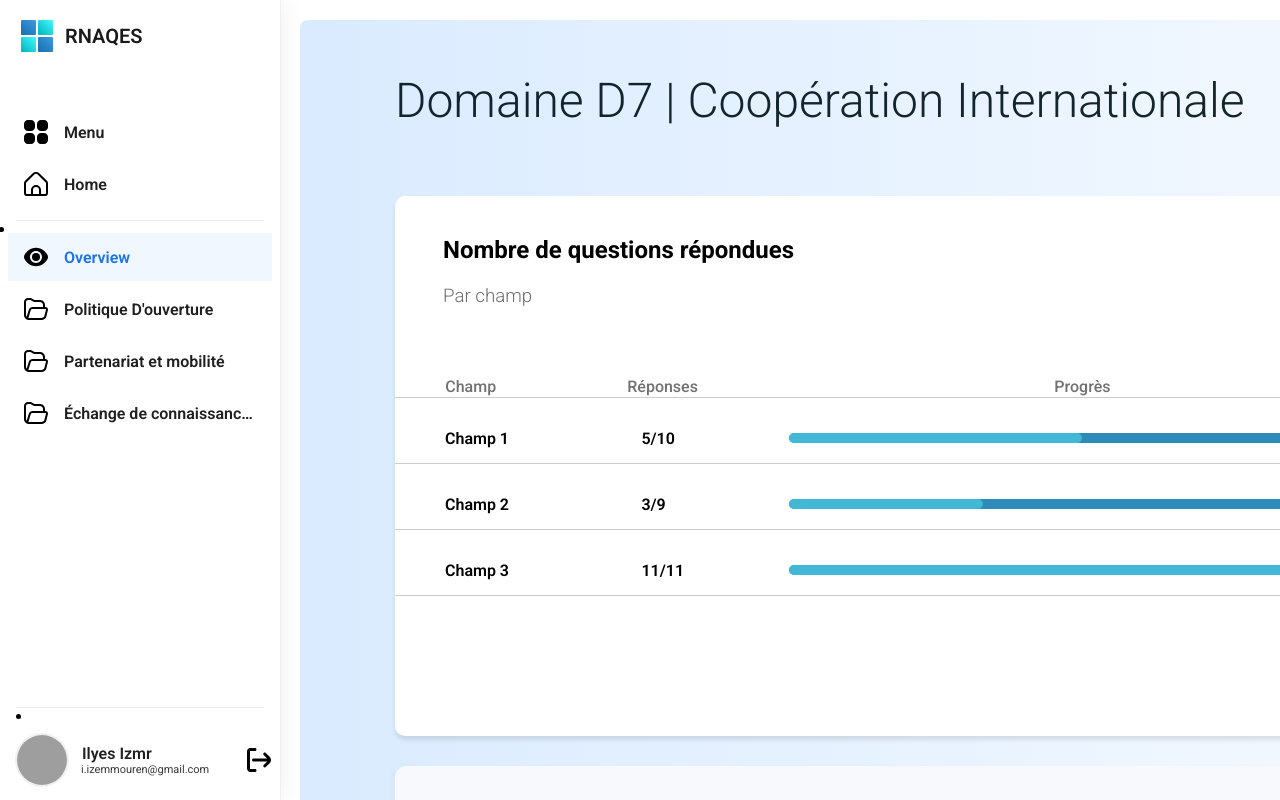
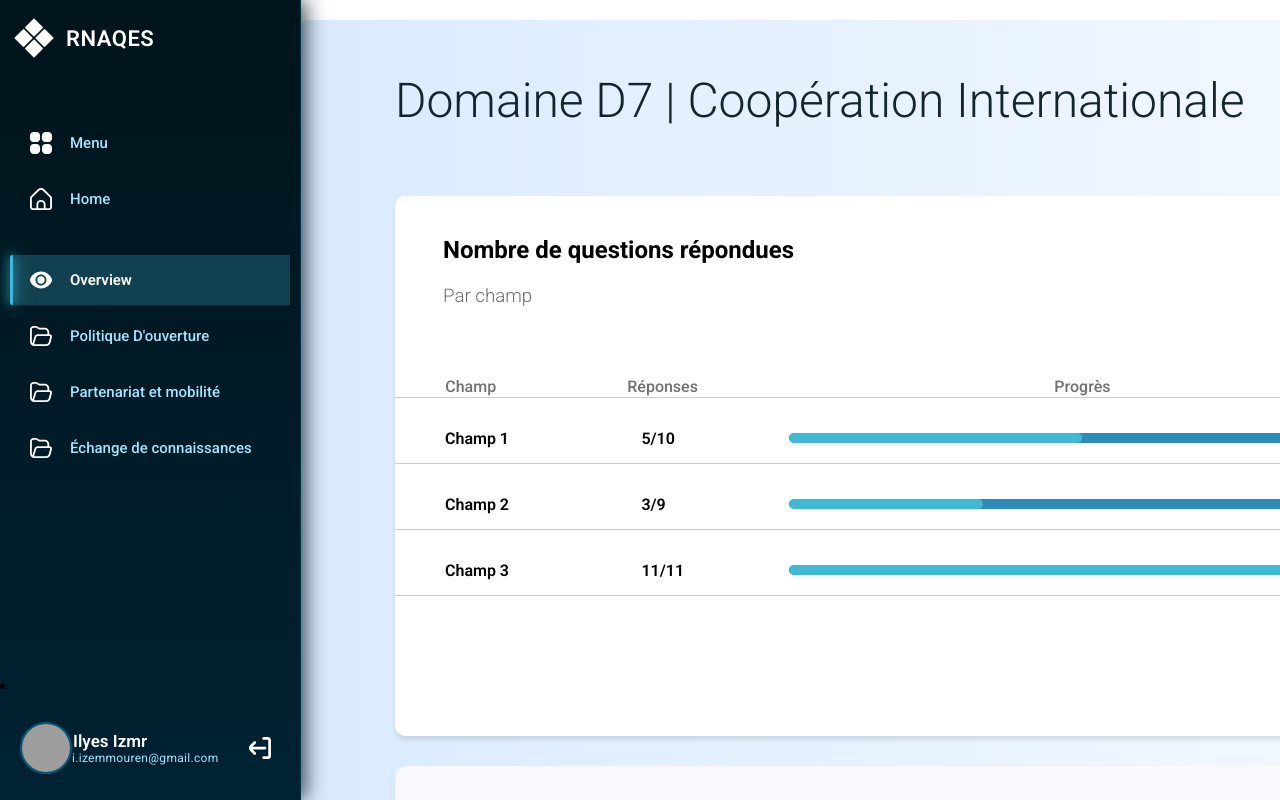
Before and after one commit to mutseeem/yalidine-backend, a React (Vite) app: page /overview in a window 1280 px wide. Both pictures are taken after a click on the element 35 px from the left and 132 px from the top of the page. Shown: the top 800 px of the page. Built offline with nearby package versions, Linux system fonts and the light colour scheme; grey boxes are pictures that could not be loaded.

Commit message:
i have aded some testing for new css idea

```diff
--- a/src/App.css
+++ b/src/App.css
@@ -12,7 +12,7 @@
   top: 0;
   left: 0;
   bottom: 0;
-  width: 70px; /* Collapsed width */
+  width: 10%; /* Collapsed width */
   background: #ffffff;
   box-shadow: 4px 0 20px rgba(0, 0, 0, 0.05);
   transition: width 0.3s ease-in-out; /* Smooth width transition */
@@ -22,7 +22,7 @@
 }
 
 .sidebar.expanded {
-  width: 280px; /* Expanded width */
+  width: 15%; /* Expanded width */
 }
 
 /* Main Content Styles */
--- a/src/components/layout/SideBar/SideBar.jsx
+++ b/src/components/layout/SideBar/SideBar.jsx
@@ -9,6 +9,12 @@ import {
   ExitIcon, AppLogo
 } from '../../../assets/icons/icons';
 import Profile from '../../../assets/images/profile.png';
+
+/**
+ *
+ * @param {*} param0
+ * @returns
+ */
 
 export default function Sidebar({ isExpanded, setIsExpanded }) {
   const toggleSidebar = () => setIsExpanded(!isExpanded);
@@ -37,6 +43,7 @@ export default function Sidebar({ isExpanded, setIsExpanded }) {
           </div>
         </li>
 
+        {/*TODO: ge the data from database + control system*/}
         {/* Dynamic Sidebar Links */}
         {[
           { path: '/', name: 'Home', icons: [HomeIcon, HomeFocusIcon] },
@@ -55,7 +62,7 @@ export default function Sidebar({ isExpanded, setIsExpanded }) {
                   <img src={icons[0]} alt={name} className={styles.sidebarIcon} />
                   <img src={icons[1]} alt={`${name} Active`} className={styles.sidebarIconFocus} />
                 </span>
-                <span className={styles.itemName}>{name}</span>
+                <span className={styles.itemName} title={name}>{name}</span>
               </NavLink>
             </li>
 
@@ -67,7 +74,9 @@ export default function Sidebar({ isExpanded, setIsExpanded }) {
 
       {/* Footer Section */}
       <li className={styles.separator}></li>
+
       <div className={styles.footer}>
+        {/*dev o5r fih img + email image  ==> col gap ,, div binathom m3a icon*/}
         <div className={styles.accountSection}>
           <img src={Profile} alt="User Profile" className={styles.profilePicture} />
           {isExpanded && (
--- a/src/components/layout/SideBar/SideBar.module.css
+++ b/src/components/layout/SideBar/SideBar.module.css
@@ -1,59 +1,111 @@
+:root {
+  /* Color Variables */
+  --sidebar-bg: #00141B;
+  --sidebar-border: #003245;
+  --sidebar-shadow: rgba(0, 20, 27, 0.8);
+  --text-primary: #FFFFFF;
+  --text-secondary: #A6E4FF;
+  --text-active: #41B8D5;
+  --item-hover-bg: rgba(65, 184, 213, 0.15);
+  --item-active-bg: rgba(65, 184, 213, 0.25);
+  --separator-color: #003245;
+  --profile-border: #005A7A;
+  --transition-speed: 0.3s cubic-bezier(0.4, 0, 0.2, 1);
+  --focus-glow: 0 0 0 2px rgba(65, 184, 213, 0.3);
+
+  /* Size Variables */
+  --sidebar-collapsed-width: 80px;
+  --sidebar-expanded-width: 300px;
+  --header-padding: 24px 20px;
+  --logo-size: 28px;
+  --icon-size: 22px;
+  --item-padding: 14px 20px;
+  --item-margin: 6px 10px;
+  --item-radius: 10px;
+  --profile-size: 48px;
+  --profile-border-width: 2px;
+  --separator-margin: 16px 20px;
+  --font-size-base: 0.9375rem;
+  --font-size-large: 1.375rem;
+  --font-size-xlarge: 17px;
+  --font-size-small: 12px;
+  --icon-spacing: 18px;
+}
+
 /* Base Styles */
 .sidebar {
   position: fixed;
   left: 0;
   top: 0;
   bottom: 0;
-  width: 70px; /* Collapsed width */
-  background: #ffffff;
-  box-shadow: 4px 0 20px rgba(0, 0, 0, 0.05);
+  width: var(--sidebar-collapsed-width);
+  background: linear-gradient(180deg, #00141B, #002233);
+  box-shadow: 4px 0 20px var(--sidebar-shadow);
   display: flex;
   flex-direction: column;
-  transition: all 0.3s cubic-bezier(0.4, 0, 0.2, 1);
-  z-index: 100;
-  overflow: hidden; /* Prevent overflow */
-  border-right: 1px solid #f0f0f0;
+  transition: all var(--transition-speed);
+  z-index: 1000;
+  overflow: hidden;
+  border-right: 1px solid var(--sidebar-border);
+  backdrop-filter: blur(10px); /* Frosted glass effect */
 }
 
 .sidebar.expanded {
-  width: 280px ; /* Expanded width */
+  width: var(--sidebar-expanded-width);
 }
 
 /* Header Styles */
 .header {
   display: flex;
   align-items: center;
-  padding: 20px 16px;
-  margin-left: 5px;
+  padding: var(--header-padding);
   position: relative;
+  transition: padding var(--transition-speed);
 }
 
 .appLogo {
-  width: 32px;
-  height: 32px;
+  width: var(--logo-size);
+  height: var(--logo-size);
   object-fit: contain;
+  filter: brightness(0) invert(1);
+  transition: transform 0.3s ease-in-out;
+  transform: rotate(45deg);
 }
 
+
 .brandName {
-  font-size: 1.25rem;
+  font-size: var(--font-size-large);
   font-weight: 600;
-  color: #1a1a1a;
-  margin-left: 12px;
+  color: var(--text-primary);
+  margin-left: var(--icon-spacing);
   white-space: nowrap;
-  display: none; /* Hidden by default */
-  transition: opacity 0.2s;
+  display: none;
+  transition: opacity 0.3s ease-in-out;
+  letter-spacing: 0.5px;
 }
 
 .sidebar.expanded .brandName {
-  display: block; /* Visible when expanded */
+  display: block;
+  animation: fadeIn 0.5s ease-in-out;
+}
+
+@keyframes fadeIn {
+  from {
+    opacity: 0;
+    transform: translateY(10px);
+  }
+  to {
+    opacity: 1;
+    transform: translateY(0);
+  }
 }
 
 /* Shared Icon Styles */
 .iconContainer {
   position: relative;
-  width: 24px;
-  height: 24px;
-  flex-shrink: 0; /* Prevent shrinking */
+  width: var(--icon-size);
+  height: var(--icon-size);
+  flex-shrink: 0;
 }
 
 .sidebarIcon,
@@ -62,8 +114,9 @@
   width: 100%;
   height: 100%;
   object-fit: contain;
-  transition: all 0.2s ease;
+  transition: all 0.2s ease-in-out;
   cursor: pointer;
+  filter: brightness(0) invert(1);
 }
 
 .sidebarIconFocus {
@@ -74,161 +127,155 @@
 /* Navigation Items */
 .sidebarItems {
   flex: 1;
-  padding: 16px 0;
+  padding: 20px 0;
   overflow-y: auto;
-  overflow-x: hidden; /* Prevent horizontal overflow */
+  overflow-x: hidden;
+  scrollbar-width: thin;
+  scrollbar-color: var(--text-active) transparent;
+}
+
+.sidebarItems::-webkit-scrollbar {
+  width: 4px;
+}
+
+.sidebarItems::-webkit-scrollbar-thumb {
+  background-color: var(--text-active);
+  border-radius: 2px;
+  transition: background-color 0.3s ease-in-out;
+}
+
+.sidebarItems:hover::-webkit-scrollbar-thumb {
+  background-color: rgba(65, 184, 213, 0.8);
 }
 
 .sidebarItem {
-  margin: 4px 8px;
-  border-radius: 8px;
-  transition: background-color 0.2s;
+  margin: var(--item-margin);
+  border-radius: var(--item-radius);
+  transition: all var(--transition-speed);
+  position: relative;
 }
 
 .sidebarLink {
   display: flex;
   align-items: center;
-  padding: 12px 16px;
+  padding: var(--item-padding);
   text-decoration: none;
   color: inherit;
   cursor: pointer;
-  width: 100%; /* Ensure it fits within the sidebar */
-  box-sizing: border-box; /* Include padding in width calculation */
+  width: 100%;
+  box-sizing: border-box;
+  outline: none;
+}
+
+.sidebarLink:focus-visible {
+  box-shadow: var(--focus-glow);
 }
 
 .itemName {
-  margin-left: 16px;
-  font-size: 0.875rem;
-  color: #555;
+  margin-left: var(--icon-spacing);
+  font-size: var(--font-size-base);
+  color: var(--text-secondary);
   white-space: nowrap;
-  display: none; /* Hidden by default */
-  transition: opacity 0.2s;
+  display: none;
+  transition: all 0.3s ease-in-out;
   font-weight: 500;
 }
 
-/* Disable hover effects for the Menu button */
-.sidebarLink.noHover:hover .sidebarIcon,
-.sidebarLink.noHover:hover .sidebarIconFocus {
-  opacity: 1; /* Ensure icons remain visible */
-  transform: none; /* Prevent scaling */
+.sidebar.expanded .itemName {
+  display: inline-block;
+  animation: slideIn 0.3s ease-in-out;
 }
 
-.sidebarLink.noHover:hover {
-  background-color: transparent; /* No hover background */
-}
-
-.sidebar.expanded .itemName {
-  display: inline-block; /* Visible when expanded */
+@keyframes slideIn {
+  from {
+    opacity: 0;
+    transform: translateX(-10px);
+  }
+  to {
+    opacity: 1;
+    transform: translateX(0);
+  }
 }
 
 /* Hover & Active States */
 .sidebarItem:hover {
-  background-color: #f9f9f9;
+  background: var(--item-hover-bg);
+  transform: translateX(4px);
+  box-shadow: 0 4px 12px rgba(65, 184, 213, 0.2);
 }
 
 .sidebarItem:hover .sidebarIcon,
 .active .sidebarIcon {
   opacity: 0;
-  transform: scale(1.1);
+  transform: scale(1.1) rotate(-10deg);
 }
 
 .sidebarItem:hover .sidebarIconFocus,
 .active .sidebarIconFocus {
   opacity: 1;
-  transform: scale(1);
+  transform: scale(1) rotate(0deg);
 }
 
 .active {
-  background-color: #f0f7ff;
+  background-color: var(--item-active-bg);
+  position: relative;
+}
+
+.active::before {
+  content: '';
+  position: absolute;
+  left: 0;
+  top: 0;
+  bottom: 0;
+  width: 3px;
+  background: var(--text-active);
+  box-shadow: 0 0 10px var(--text-active), 0 0 20px var(--text-active);
+  border-radius: 3px 0 0 3px;
 }
 
 .active .itemName {
-  color: #1a73e8;
+  color: var(--text-primary);
   font-weight: 600;
 }
 
 /* Footer Section */
-
-
 .accountSection {
   display: flex;
   align-items: center;
-  padding: 16px;
+  width: calc(100% - 40px);
+  padding: 16px 20px;
+  border-radius: var(--item-radius);
+  transition: all var(--transition-speed);
+  cursor: pointer;
+  margin: 10px auto;
+  outline: none;
+  position: relative;
 }
 
-.profilePicture {
-  width: 40px;
-  height: 40px;
-  border-radius: 50%;
-  object-fit: cover;
-  border: 2px solid #f0f0f0;
+.accountSection:focus-visible {
+  box-shadow: var(--focus-glow);
 }
 
-/* Logout Button */
-.logoutButton {
-  display: flex;
-  align-items: center;
-  background: none;
-  border: none;
-  width: 100%;
-  padding: 10px 16px;
-  cursor: pointer;
-}
-
-.logoutText {
-  margin-left: 16px;
-  font-size: 0.875rem;
-  color: #555;
-  display: none; /* Hidden by default */
-  transition: opacity 0.2s;
-}
-
-.sidebar.expanded .logoutText {
-  display: inline-block; /* Visible when expanded */
-}
-
-/* Prevent horizontal scrollbar on the body */
-body {
-  overflow-x: hidden; /* Remove horizontal scrollbar */
-}
-
-/* Separator */
-.separator {
-  height: 1px;
-  background-color: #f0f0f0;
-  margin: 12px 16px;
-}
-
-
-/* Account Section */
-.accountSection {
-  display: flex;
-  align-items: center;
-  width: 100%;
-  padding: 10px 15px;
-  border-radius: 8px;
-  transition: background 0.3s ease-in-out;
-  cursor: pointer;
-  margin-top: auto; /* Push to bottom */
-}
-
-/* Adjusted for correct spacing */
 .sidebar.expanded .accountSection:hover {
-  background-color: rgba(255, 255, 255, 0.15);
+  background-color: rgba(65, 184, 213, 0.1);
 }
 
 /* Profile Picture */
 .profilePicture {
-  width: 50px;
-  height: 50px;
+  width: var(--profile-size);
+  height: var(--profile-size);
   border-radius: 50%;
   object-fit: cover;
-  border: 2px solid #f0f0f0;
+  border: var(--profile-border-width) solid var(--profile-border);
+  transition: transform 0.3s ease-in-out;
 }
 
-/* User Details (Only visible in expanded mode) */
+.accountSection:hover .profilePicture {
+  transform: scale(1.1) rotate(5deg);
+}
+
+/* User Details */
 .userDetails {
-  margin-left: 12px;
   display: flex;
   flex-direction: column;
   overflow: hidden;
@@ -240,32 +287,25 @@ body {
 .sidebar.expanded .userDetails {
   opacity: 1;
   width: auto;
+  animation: fadeIn 0.5s ease-in-out;
 }
 
 /* Name & Email */
-.itemName {
-  font-size: 16px;
+.itemUserName {
+  font-size: var(--font-size-xlarge);
   font-weight: 600;
-  color: rgb(31, 31, 31);
-  white-space: nowrap;
-  overflow: hidden;
-  text-overflow: ellipsis;
-}
-.itemUserName{
-  font-size: 16px;
-  font-weight: 600;
-  color: rgb(31, 31, 31);
+  color: var(--text-primary);
   white-space: nowrap;
   overflow: hidden;
   margin-left: 1px;
 }
 
 .itemEmail {
-  font-size: 11px;
-  color: #383838;
+  font-size: var(--font-size-small);
+  color: var(--text-secondary);
   white-space: nowrap;
   overflow: hidden;
-
+  letter-spacing: 0.3px;
 }
 
 /* Logout Button */
@@ -273,24 +313,34 @@ body {
   background: none;
   border: none;
   cursor: pointer;
-  margin-left: auto; /* Push the logout button to the far right */
+  margin-left: auto;
   display: flex;
   align-items: center;
   justify-content: center;
-  width: 40px; /* Fixed width for the button */
-  height: 40px; /* Fixed height for the button */
-  opacity: 0; /* Hidden by default */
-  transform: scale(0.8); /* Start with a smaller size */
-  transition: opacity var(--transition-speed), transform var(--transition-speed);
+  width: 40px;
+  height: 40px;
+  opacity: 0;
+  transform: scale(0.8);
+  transition: all var(--transition-speed);
+  border-radius: 50%;
 }
 
+
+
 .sidebar.expanded .logoutButton {
-  opacity: 1; /* Fully visible when expanded */
-  transform: scale(1); /* Full size when expanded */
+  opacity: 1;
+  transform: scale(1);
 }
 
 .logoutIcon {
-  width: 24px; /* Icon size */
-  height: 24px;
-  object-fit: contain;
+  width: var(--icon-size);
+  height: var(--icon-size);
+  transform: rotate(180deg);
+  filter: brightness(0) invert(1);
+  transition: transform 0.3s ease-in-out;
 }
+
+.logoutButton:hover .logoutIcon {
+  fill: var(--text-active);
+  transform: rotate(180deg) ;
+}
--- a/src/index.css
+++ b/src/index.css
@@ -4,6 +4,10 @@
   --font-primary: 'Roboto', sans-serif;
 }
 
+#root{
+  height: 100vh;
+  width: 100vw;
+}
 
 body, html {
   margin: 0;
```
